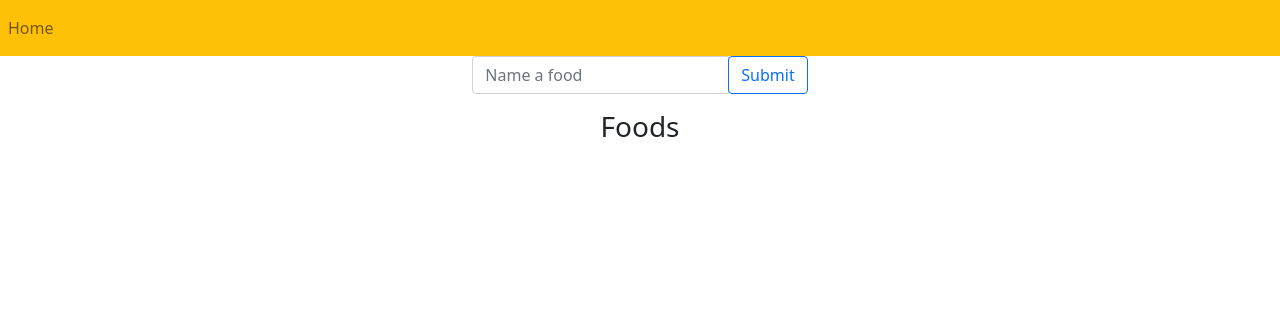
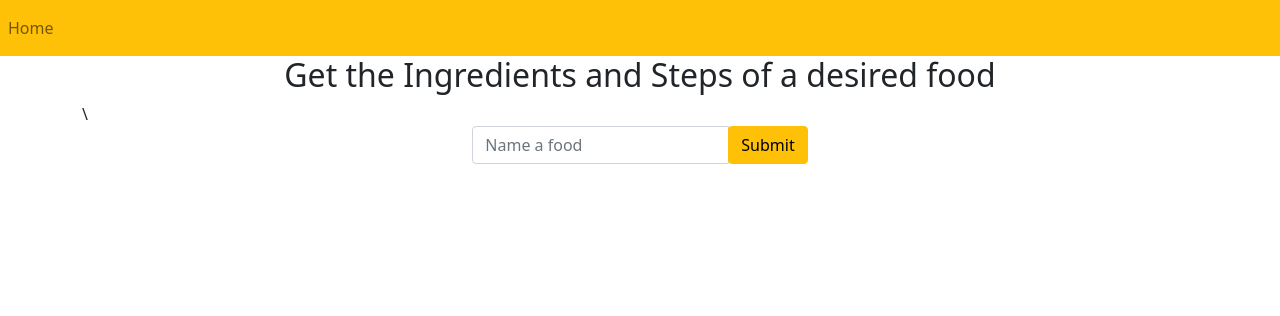
Before and after one commit to waqaspathan00/recipe-finder, a Flask app: page / in a window 1280 px wide. Shown: the top 316 px of the page. Run offline with Flask 2, Linux system fonts and the light colour scheme; some libraries are stand-ins or nearby versions.

Commit message:
turned primary colors of page to yellow and utilized divs for formatting food results

```diff
--- a/website/templates/home.html
+++ b/website/templates/home.html
@@ -1,20 +1,21 @@
 {% extends "base.html" %}
 
 {% block content %}
+
+    <h2 class="title">Get the Ingredients and Steps of a desired food</h2>\
 
     {# textbox for user to enter a food | SUBMIT BUTTON DOES NOT WORK #}
     <div class="flexbox-container">
         <form method="POST">
             <div class="input-group mb-3">
-                <input id="food" name="food" class="form-control" placeholder="Name a food" aria-label="Name a food">
+                <input id="food" name="food" class="form-control food-input" placeholder="Name a food"
+                       aria-label="Name a food">
                 <div class="input-group-append">
-                    <button class="btn btn-outline-primary" type="submit">Submit</button>
+                    <button class="btn btn-warning" type="submit">Submit</button>
                 </div>
             </div>
         </form>
     </div>
-
-    <h3 class="title">Foods</h3>
 
     {# first 10 food results by name #}
     <div class="flexbox-container">
@@ -22,10 +23,14 @@
             <ul>
                 {% for food in foods %}
                     <li class="flexbox-item">
-                        <img src="{{ food["image"] }}">
-                        <a href="{{url_for('views.recipe', type=food)}}">
-                            {{ food["name"] }}
-                        </a>
+                        <div>
+                            <img class="flexbox-subitem" src="{{ food["image"] }}" alt="image of {{ food["name"] }}">
+                        </div>
+                        <div>
+                            <a class="flexbox-subitem" href="{{ url_for('views.recipe', type=food) }}">
+                                {{ food["name"] }}
+                            </a>
+                        </div>
                     </li>
                 {% endfor %}
             </ul>
```
